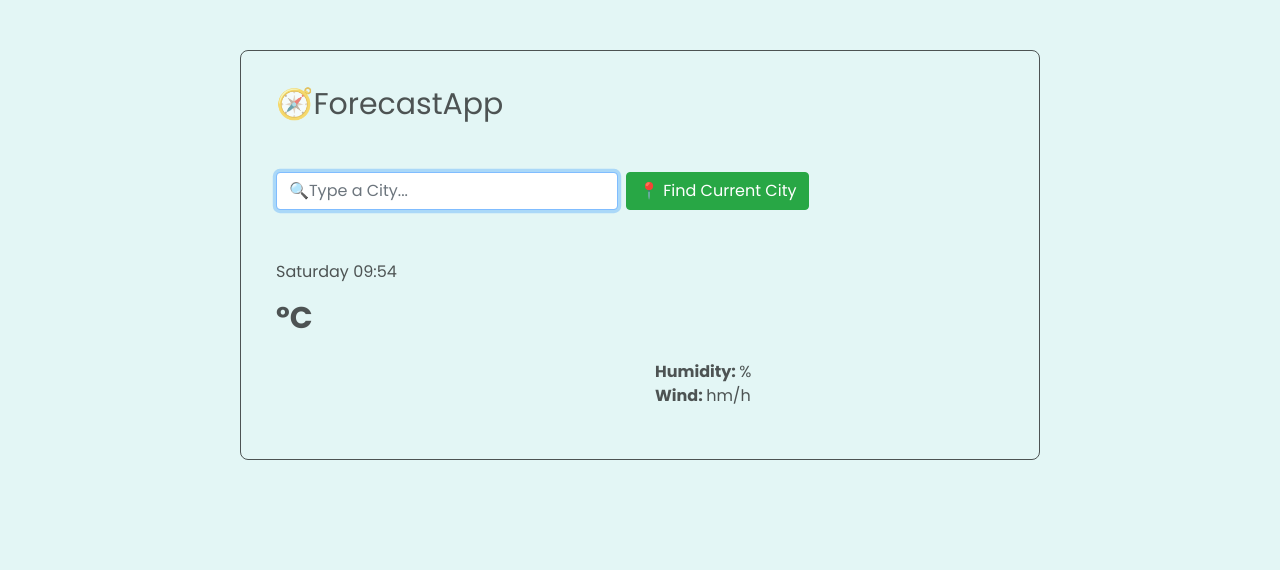
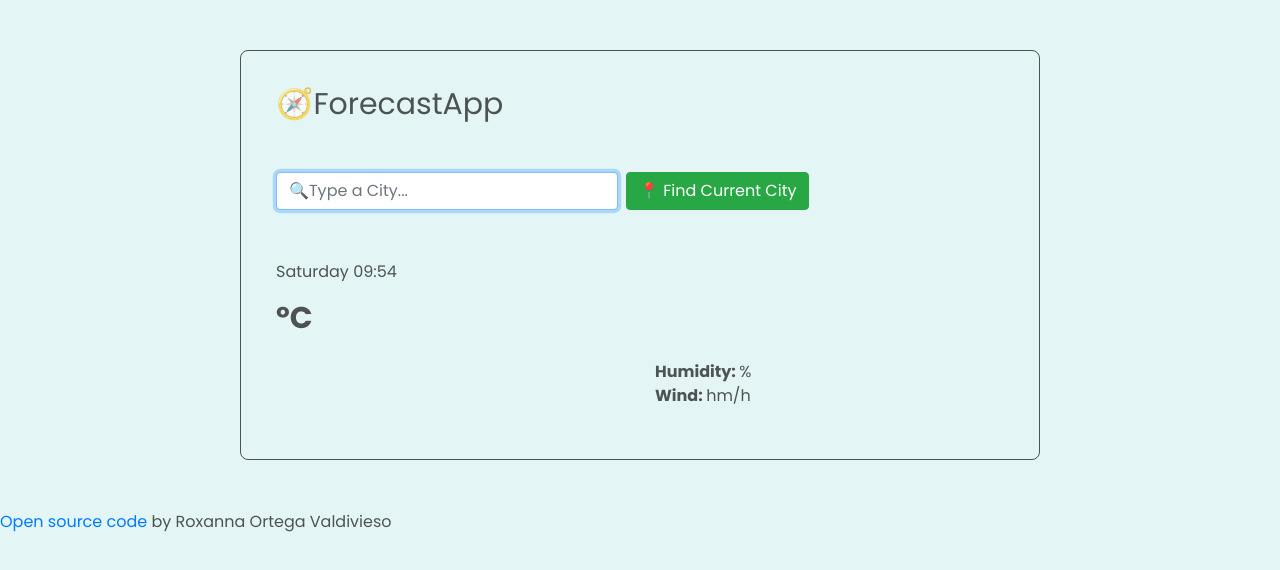
Before and after one commit to annaxor/weather-app, a plain HTML site: page index.html in a window 1280 px wide. Drawn offline with nearby package versions, Linux system fonts and the light colour scheme; no server answers.

Commit message:
add a link to github

```diff
--- a/index.html
+++ b/index.html
@@ -50,6 +50,9 @@
           </div>
         </div>
       </div>
+      <p>
+      <a href="https://github.com/annaxor/weather-app">Open source code</a> by Roxanna Ortega Valdivieso
+     </p>
     <script src="src/script.js"></script>
   </body>
 </html>
```
